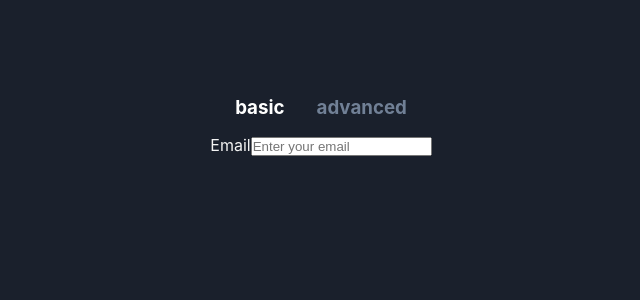
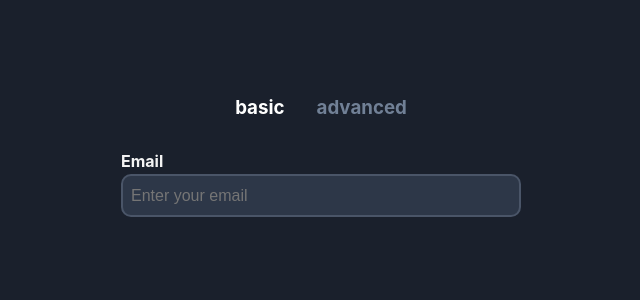
Before and after one commit to hosseinaf/formik, a React (Create React App) app: page / in a window 1280 px wide. Shown: the top 300 px of the page, without its empty margins (319-959 px from the left). Built offline with nearby package versions, Linux system fonts and the light colour scheme.

Commit message:
make css for form

```diff
--- a/src/App.css
+++ b/src/App.css
@@ -17,3 +17,36 @@
  nav h3:hover{
    color: #fff;
  }
+
+form{
+
+ width:95% ;
+ max-width:400px ;
+ margin: 0 auto;
+
+}
+label{
+ font-size: 1rem;
+ font-weight: bold;
+ display: block;
+ text-align: left;
+ margin: 1rem 0 0.2rem;
+}
+input{
+  width: 100%;
+  padding: 0.65rem 0.5rem;
+  font-size: 1rem;
+  color: white;
+  border: 2px solid #4a5568;
+  background-color: #2d3748;
+  border-radius: 10px;
+  outline: none;
+
+
+
+}
+
+input:focus {
+
+  border-color: lightcoral ;
+}
```
